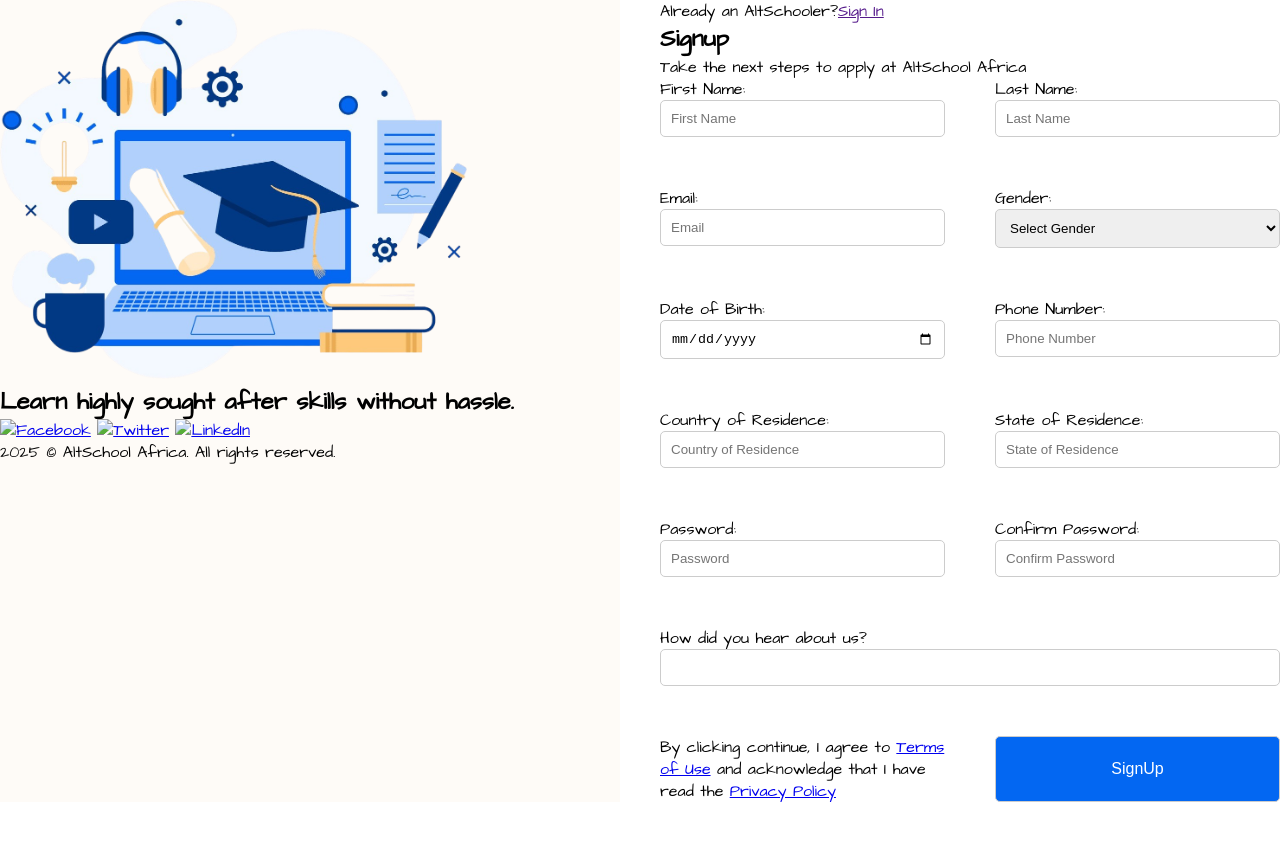
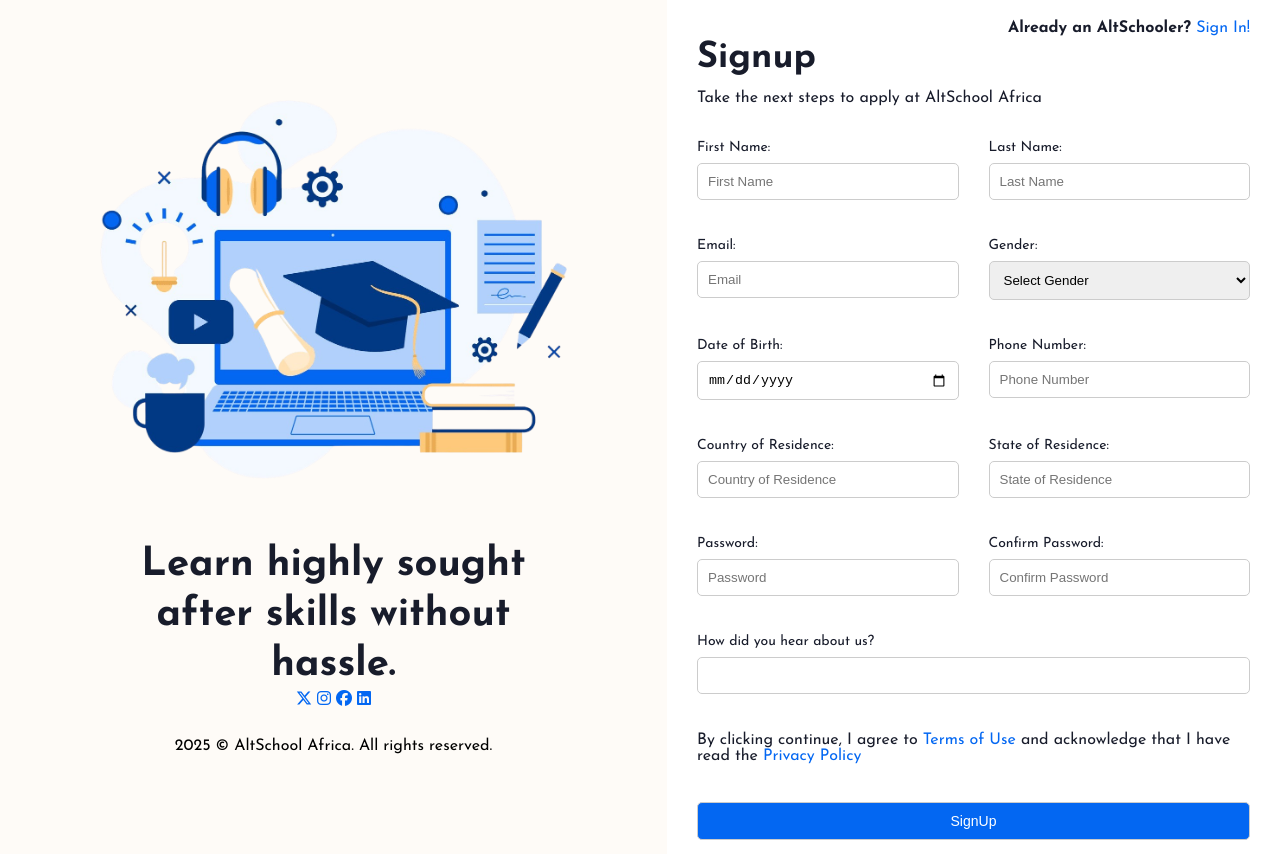
Before and after one commit to kachi33/altschool-HTML, a plain HTML site: page assignment-1/form.html in a window 1280 px wide. Before the commit the page ends 802 px from the top, so only its background shows below. Drawn offline with Linux system fonts and the light colour scheme.

Commit message:
Style: Alt-school Sign up page styling

```diff
--- a/assignment-1/form.css
+++ b/assignment-1/form.css
@@ -8,52 +8,105 @@ body {
     display: flex;
     width: 100%;
     height: 100vh;
-    font-family: "Architects Daughter", serif;
+    font-family: 'Josefin Sans', sans-serif;
 
 }
 
 main{
     display: grid;
     grid-template-columns: 1fr 1fr;
-    gap: 40px;
+    max-height: 100vh;
 }
+
 .header {
     background-color: #fefbf7;
+    display: grid;
+    grid-template-rows: 380px 150px;
+    justify-content: center;
+    text-align: center;
+    width: fit-content;
+    padding: 100px 100px;
+    gap: 30px;
+    margin: 0 auto;
 }
 
+
+.header h2{
+    font-size: 40px;
+    text-align: center;
+    margin: 30px 0;
+    line-height: 50px;
+    color: #181c2b;
+}
+
+.social-icons a {
+    color:  #0367f2;
+    text-decoration: none;
+}
+
+
 .signup {
-    /* background-color: #fff; */
-    /* max-height: 100vh; */
     width: 100%;
+    display: grid;
+    grid-template-rows: 20px 50px 50px 500px;
+    padding: 20px 30px;
+    color: #181c2b;
+}
+
+.signin-link{
+    text-align: right;
+}
+
+.signin-link a,
+form p a{
+    text-decoration: none;
+    color:  #0367f2;
+
+}
+
+.signup h1{
+    font-size: 36px;
+}
+
+.signup p{
+    font-size: 16px;
 }
 
 form {
     width: 100%;
     display: grid;
     grid-template-columns: 1fr 1fr;
-    gap: 50px;
+    gap: 30px;
 }
 
-form label:last-of-type {
+label{
+    font-weight: 400;
+    font-size: 14px;
+}
+
+form label:last-of-type,
+form p,
+form button[type="submit"] {
     grid-column: span 2;
 
 }
 
 input, select, button {
+    margin: 8px 0;
     padding: 10px;
-    /* margin: 5px 0; */
     border: 1px solid #ccc;
     border-radius: 5px;
     width: 100%;
 
 }
 
+
 button {
     width: 100%;
     background-color: #0367f2;
     color: white;
     cursor: pointer;
-    font-size: 16px;
+    font-size: 14px;
 }
 
 button:hover {
--- a/assignment-1/form.html
+++ b/assignment-1/form.html
@@ -5,10 +5,13 @@
     <meta name="viewport" content="width=device-width, initial-scale=1.0" />
     <title>Sign-Up Form</title>
     <link rel="stylesheet" href="form.css" />
-    <link rel="preconnect" href="https://fonts.googleapis.com">
-    <link rel="preconnect" href="https://fonts.gstatic.com" crossorigin>
-    <link href="https://fonts.googleapis.com/css2?family=Architects+Daughter&display=swap" rel="stylesheet">
-  </head>
+    <!-- fonts -->
+    <link href="https://fonts.googleapis.com/css2?family=Josefin+Sans:ital,wght@0,100..700;1,100..700&display=swap"
+    rel="stylesheet">
+
+    <!-- icons -->
+    <link rel="stylesheet" href="https://cdnjs.cloudflare.com/ajax/libs/font-awesome/6.5.1/css/all.min.css">
+    </head>
   <body>
     <main>
       <section class="header">
@@ -23,15 +26,16 @@
         <h2>Learn highly sought after skills without hassle.</h2>
 
         <div class="social-icons">
-          <a href="#"><img src="facebook-icon.png" alt="Facebook" /></a>
-          <a href="#"><img src="twitter-icon.png" alt="Twitter" /></a>
-          <a href="#"><img src="linkedin-icon.png" alt="LinkedIn" /></a>
+            <a href="#"><i class="fa-brands fa-x-twitter"></i></a>
+            <a href="#"><i class="fa-brands fa-instagram"></i></a>
+            <a href="#"><i class="fa-brands fa-facebook"></i></a>
+            <a href="#"><i class="fa-brands fa-linkedin"></i></a>
         </div>
 
         <footer>2025 © AltSchool Africa. All rights reserved.</footer>
       </section>
       <section class="signup">
-        <p class="signin-link">Already an AltSchooler?<a href="">Sign In</a></p>
+        <p class="signin-link"><b>Already an AltSchooler? </b><a href="">Sign In!</a></p>
         <h1>Signup</h1>
         <p>Take the next steps to apply at AltSchool Africa</p>
         <div class="form">
```
